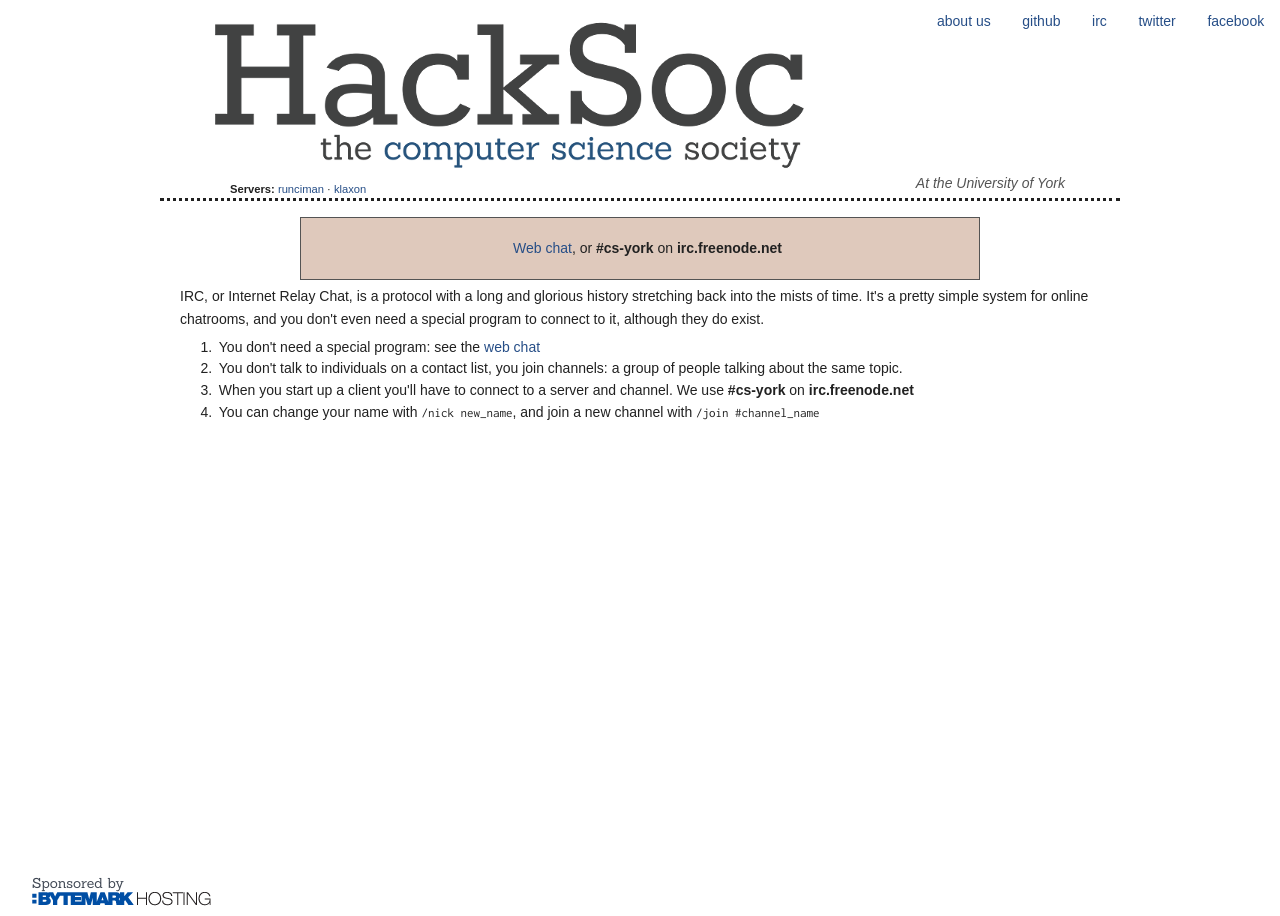
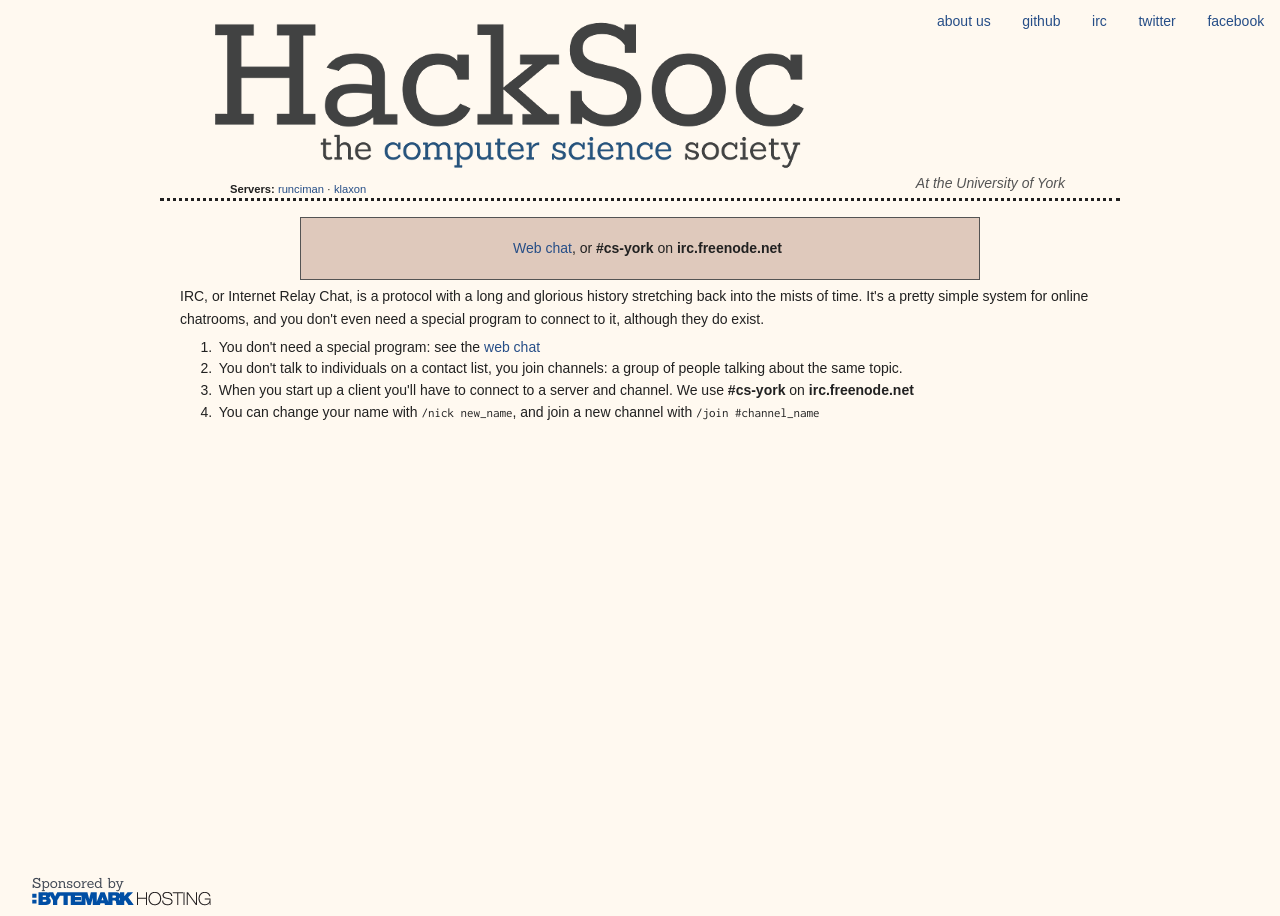
Before and after one commit to HackSoc/hacksoc.org, a Jekyll site: the page built from irc.html, in a window 1280 px wide. Built offline with Jekyll 4.4.1, drawn with Linux system fonts in a browser that asks for light colours.

Commit message:
Less white

```diff
--- a/index.html
+++ b/index.html
@@ -2,7 +2,7 @@
 layout: wrapper
 ---
 
-<iframe src="https://www.google.com/calendar/embed?title=HackSoc%20Activites&amp;showPrint=0&amp;showTabs=0&amp;showCalendars=0&amp;height=600&amp;wkst=2&amp;bgcolor=%23ffffff&amp;src=hack%40yusu.org&amp;color=%23212121&amp;ctz=Europe%2FLondon" style=" border-width:0 " width="900" height="600" frameborder="0" scrolling="no"></iframe>
+<iframe src="https://www.google.com/calendar/embed?title=HackSoc%20Activites&amp;showPrint=0&amp;showTabs=0&amp;showCalendars=0&amp;height=600&amp;wkst=2&amp;bgcolor=%23fff9f0&amp;src=hack%40yusu.org&amp;color=%23212121&amp;ctz=Europe%2FLondon" style=" border-width:0 " width="900" height="600" frameborder="0" scrolling="no"></iframe>
 
 <p id="calendar_links">
   <strong>Subscribe:</strong>
--- a/style.css
+++ b/style.css
@@ -8,7 +8,7 @@
 h2 { font-family: 'Sanchez', serif; margin-top: 16px; color: #404854; font-size: 2em }
 
 p { padding: 5px 5px 5px 20px; line-height: 23px; }
-body { font-family: 'Bitstream Vera Sans', sans-serif; font-size: 14px; color: #212121; background-color: #fff }
+body { font-family: 'Bitstream Vera Sans', sans-serif; font-size: 14px; color: #212121; background-color: #fff9f0 }
 
 ul, ol { margin-left:4em; }
 li { padding:0.2em;}
```
